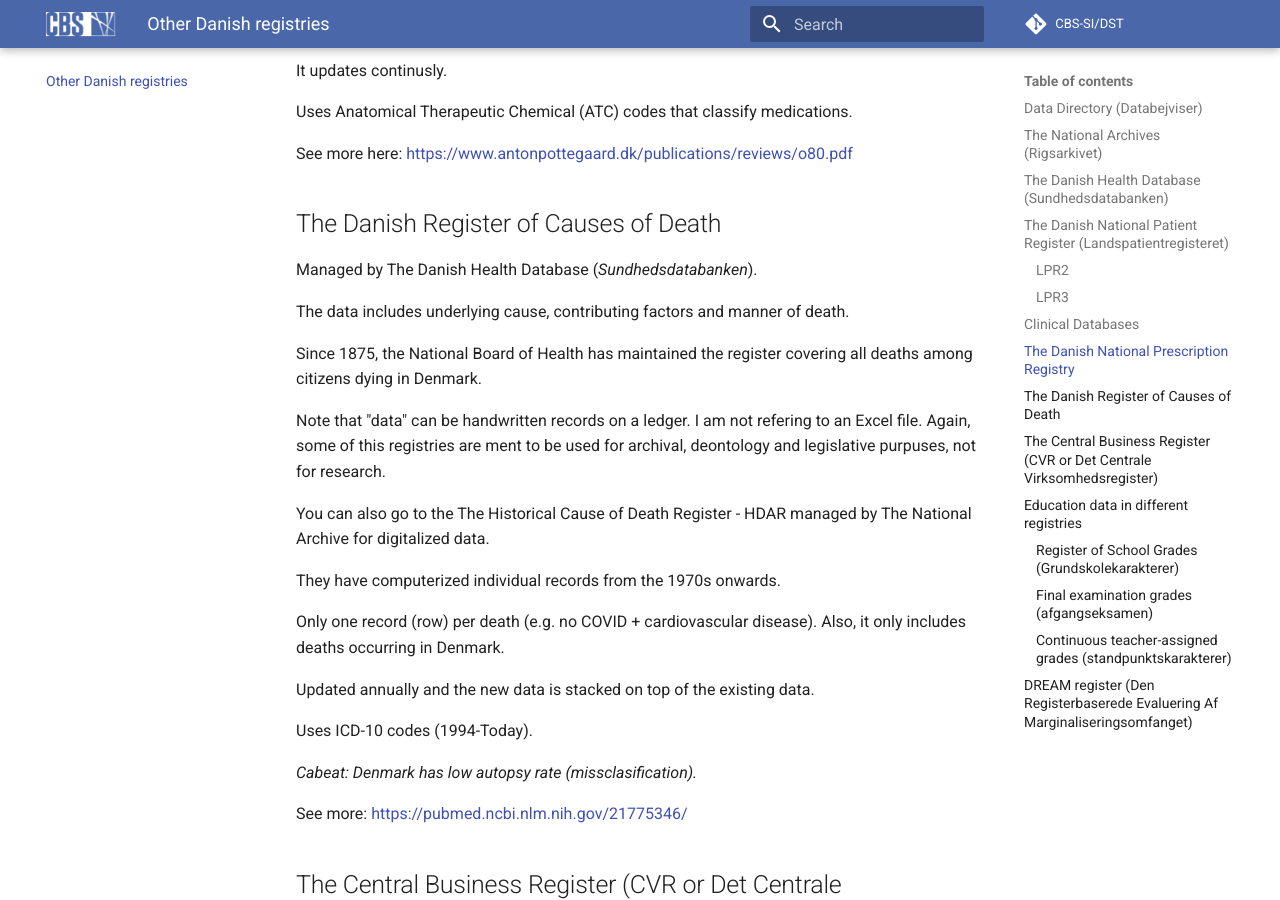
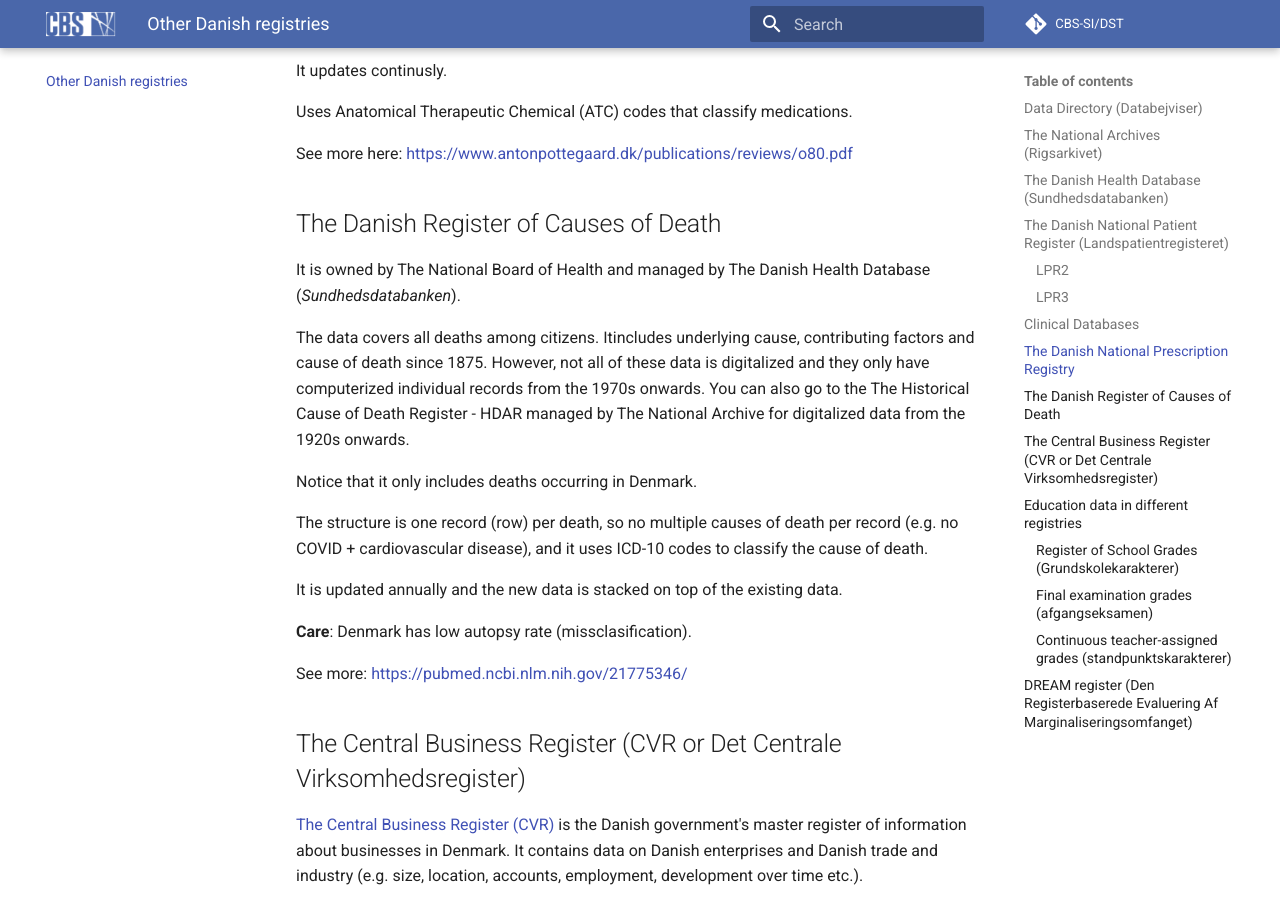
Before and after one commit to CBS-SI/DST, an MkDocs documentation site: the page built from docs/danish_registries.md, in a window 1280 px wide and 900 px high, scrolled down 3640 px. Built offline with MkDocs 1.6.1 and Material for MkDocs 9.7.7, drawn with Linux system fonts in a browser that asks for light colours; comment, search, counter and statistics services are not loaded.

Commit message:
Rewrite section

```diff
--- a/docs/danish_registries.md
+++ b/docs/danish_registries.md
@@ -94,25 +94,17 @@ See more here: [https://www.antonpottegaard.dk/publications/reviews/o80.pdf](htt
 
 ## The Danish Register of Causes of Death
 
-Managed by The Danish Health Database (_Sundhedsdatabanken_).
+It is owned by The National Board of Health and managed by The Danish Health Database (_Sundhedsdatabanken_).
 
-The data includes underlying cause, contributing factors and manner of death.
+The data covers all deaths among citizens. Itincludes underlying cause, contributing factors and cause of death since 1875. However, not all of these data is digitalized and they only have computerized individual records from the 1970s onwards. You can also go to the The Historical Cause of Death Register - HDAR managed by The National Archive for digitalized data from the 1920s onwards.
 
-Since 1875, the National Board of Health has maintained the register covering all deaths among citizens dying in Denmark.
+Notice that it only includes deaths occurring in Denmark.
 
-Note that "data" can be handwritten records on a ledger. I am not refering to an Excel file. Again, some of this registries are ment to be used for archival, deontology and legislative purpuses, not for research.
+The structure is one record (row) per death, so no multiple causes of death per record (e.g. no COVID + cardiovascular disease), and it uses ICD-10 codes to classify the cause of death.
 
-You can also go to the The Historical Cause of Death Register - HDAR managed by The National Archive for digitalized data.
+It is updated annually and the new data is stacked on top of the existing data.
 
-They have computerized individual records from the 1970s onwards.
-
-Only one record (row) per death (e.g. no COVID + cardiovascular disease). Also, it only includes deaths occurring in Denmark.
-
-Updated annually and the new data is stacked on top of the existing data.
-
-Uses ICD-10 codes (1994-Today).
-
-_Cabeat: Denmark has low autopsy rate (missclasification)._
+**Care**: Denmark has low autopsy rate (missclasification).
 
 See more: [https://pubmed.ncbi.nlm.nih.gov/21775346/](https://pubmed.ncbi.nlm.nih.gov/21775346/)
 
```
